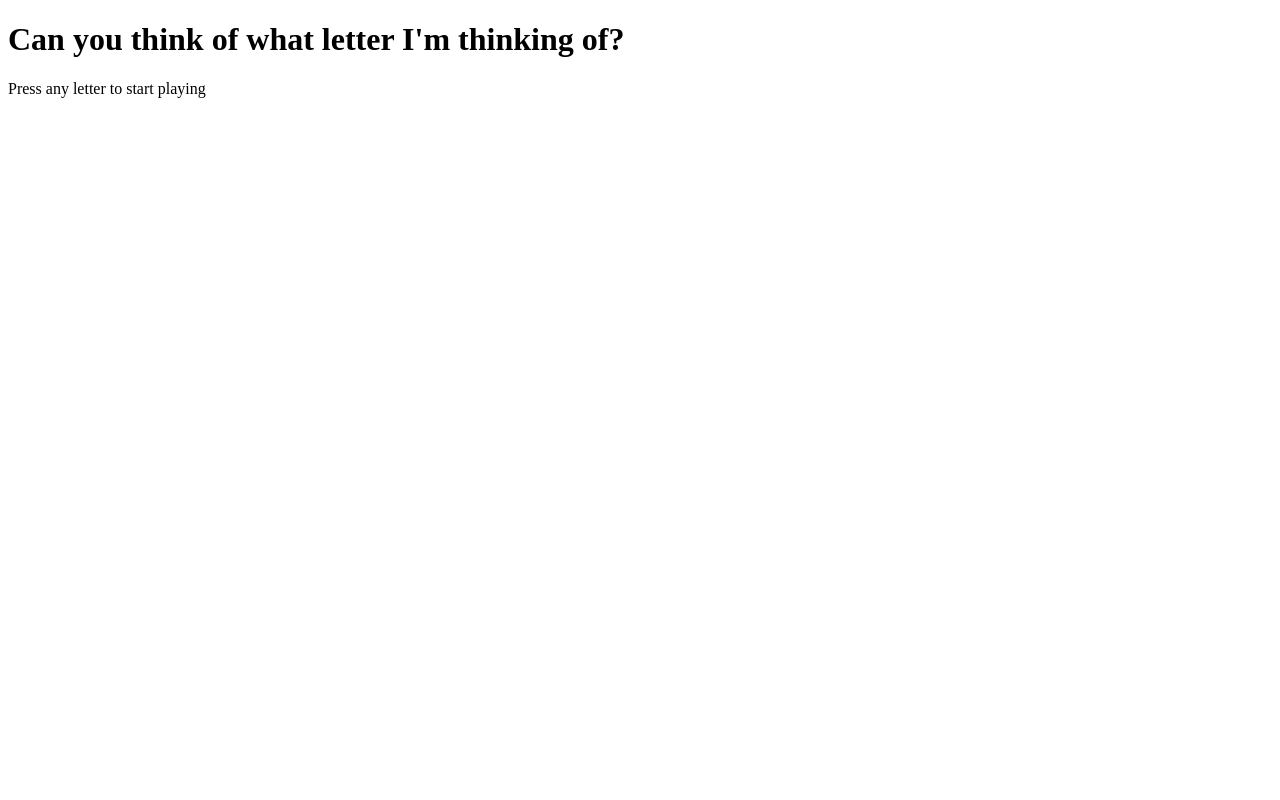
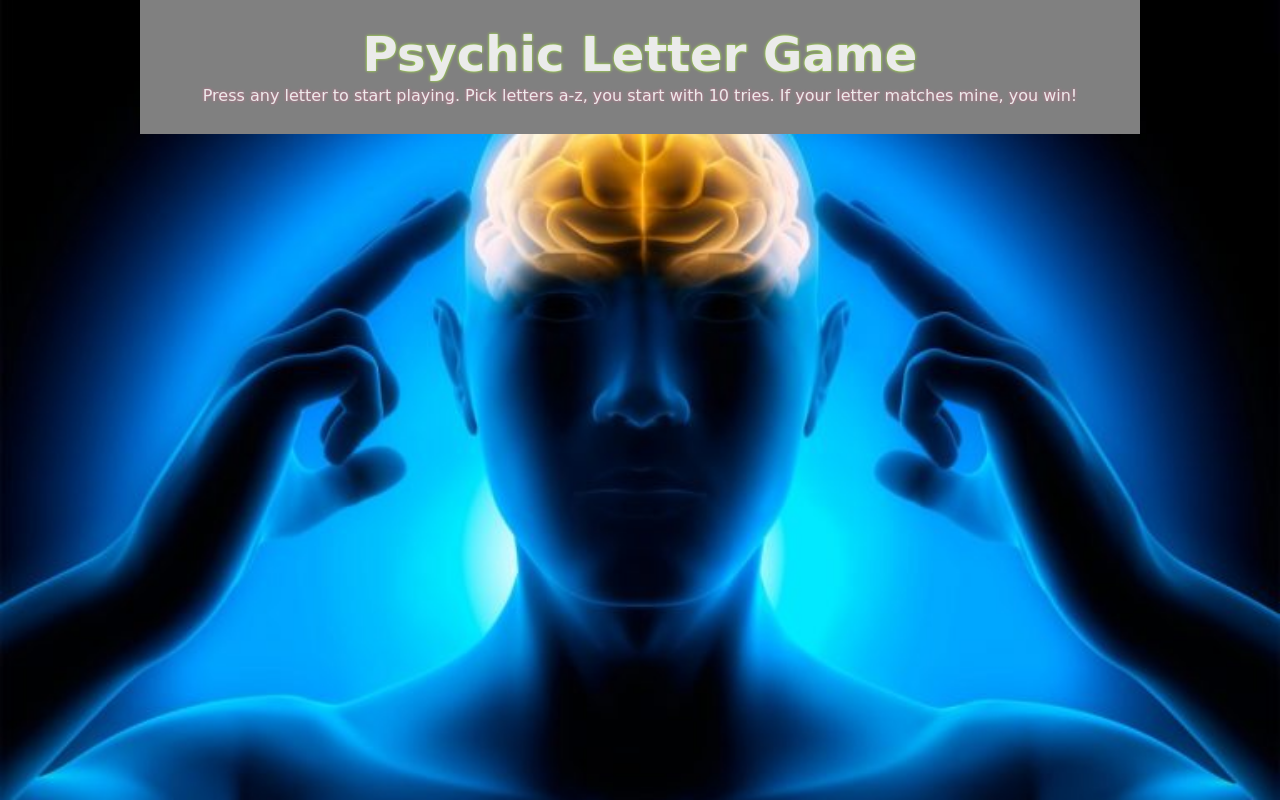
Before and after one commit to jjmonte20/Psychic-Game, a plain HTML site: page index.html in a window 1280 px wide. Drawn offline with Linux system fonts and the light colour scheme; a web font is replaced by a local one.

Commit message:
added styling to the page, looks more appropriate for the game being played

```diff
--- a/assets/css/reset.css
+++ b/assets/css/reset.css
@@ -0,0 +1,48 @@
+/* http://meyerweb.com/eric/tools/css/reset/
+   v2.0 | 20110126
+   License: none (public domain)
+*/
+
+html, body, div, span, applet, object, iframe,
+h1, h2, h3, h4, h5, h6, p, blockquote, pre,
+a, abbr, acronym, address, big, cite, code,
+del, dfn, em, img, ins, kbd, q, s, samp,
+small, strike, strong, sub, sup, tt, var,
+b, u, i, center,
+dl, dt, dd, ol, ul, li,
+fieldset, form, label, legend,
+table, caption, tbody, tfoot, thead, tr, th, td,
+article, aside, canvas, details, embed,
+figure, figcaption, footer, header, hgroup,
+menu, nav, output, ruby, section, summary,
+time, mark, audio, video {
+	margin: 0;
+	padding: 0;
+	border: 0;
+	font-size: 100%;
+	font: inherit;
+	vertical-align: baseline;
+}
+/* HTML5 display-role reset for older browsers */
+article, aside, details, figcaption, figure,
+footer, header, hgroup, menu, nav, section {
+	display: block;
+}
+body {
+	line-height: 1;
+}
+ol, ul {
+	list-style: none;
+}
+blockquote, q {
+	quotes: none;
+}
+blockquote:before, blockquote:after,
+q:before, q:after {
+	content: '';
+	content: none;
+}
+table {
+	border-collapse: collapse;
+	border-spacing: 0;
+}
--- a/assets/css/style.css
+++ b/assets/css/style.css
@@ -0,0 +1,35 @@
+/* want a background image that fills the screen.  Text should be visible after applying the background */
+html {
+    background-image: url("../images/psychic-ability-768x522.jpg");
+    background-repeat: no-repeat;
+    background-size: cover;
+    color:#ebebeb;
+ }
+
+ /* Want text to be organized */
+ body {
+     max-width: 960px;
+     height: 100%;
+     padding: 20px;
+     margin: auto;
+     background: grey;
+
+ }
+
+ /* text needs margins in the box they're in */
+ h1, p {
+    margin: 10px;
+    font-family: 'Charmonman', cursive;
+ }
+
+ h1 {
+    text-shadow: 0 0 3px greenyellow;
+    font-size: 48px;
+    font-weight: bolder;
+    text-align: center;
+}
+
+#game {
+    text-align: center;
+    text-shadow: 0 0 3px palevioletred;
+}
--- a/assets/javascript/game.js
+++ b/assets/javascript/game.js
@@ -46,14 +46,16 @@ document.onkeyup = function() {
                 console.log(compPicks);
             }
         }
-    } else {
+
+    }
+    // need to get people to avoid using keys other than the letters
+    else {
         alert("Please choose a letter");
     }
-        var html = "<p>Press any letter to start playing</p>" +
-        "<p>wins: " + wins + "</p>" +
-        "<p>losses: " + losses + "</p>" +
-        "<p>tries: " + tries + "</p>"
+        var html = "<p>Pick letters a-z, you start with 10 tries.  If your letter matches mine, you win!</p>" +
+        "<p>Wins: " + wins + "</p>" +
+        "<p>Losses: " + losses + "</p>" +
+        "<p>Attempts remaining: " + tries + "</p>"
 
         document.querySelector("#game").innerHTML = html;
-        //here is where the matching comes into play
     }
--- a/index.html
+++ b/index.html
@@ -2,12 +2,15 @@
 
 <html lang="en">
     <head>
+        <link rel=stylesheet href="assets/css/reset.css">
+        <link rel=stylesheet href="assets/css/style.css">
+        <link href="https://fonts.googleapis.com/css?family=Charmonman" rel="stylesheet">
 
     </head>
     <body>
 
-        <h1>Can you think of what letter I'm thinking of?</h1>
-        <div id="game"><p>Press any letter to start playing</p></div>
+        <h1>Psychic Letter Game</h1>
+        <div id="game"><p>Press any letter to start playing.  Pick letters a-z, you start with 10 tries.  If your letter matches mine, you win!</p></div>
         <!-- Here are where I put wins, losses, and tries. -->
         <p id="wins"></p>
         <p id="guess"></p>
```
Also changed, not shown: assets/images/psychic-ability-768x522.jpg (added).
